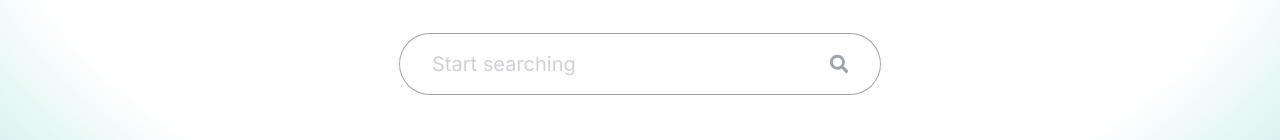
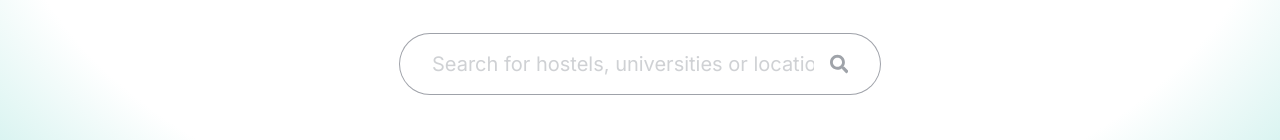
Before and after one commit to fagbenjaenoch/dorms-ng, a Next.js app in the folder apps/frontend/: page / in a window 1280 px wide. Shown: the part 318-458 px from the top of the page. Built offline with nearby package versions, Linux system fonts and the light colour scheme.

Commit message:
changed landing search input placeholder

```diff
--- a/apps/frontend/app/components/LandingSearch.tsx
+++ b/apps/frontend/app/components/LandingSearch.tsx
@@ -3,7 +3,11 @@ import { FaSearch } from "react-icons/fa";
 export default function LandingSearch() {
   return (
     <div className="text-xl px-8 py-4 w-120 flex items-center gap-4 ring ring-gray-900/40 rounded-full text-gray-900/40">
-      <input type="text" className="w-full" placeholder="Start searching" />
+      <input
+        type="text"
+        className="w-full"
+        placeholder="Search for hostels, universities or locations"
+      />
       <FaSearch className="cursor-pointer relative hover:text-gray-900/60 transition ease-out" />
     </div>
   );
```
